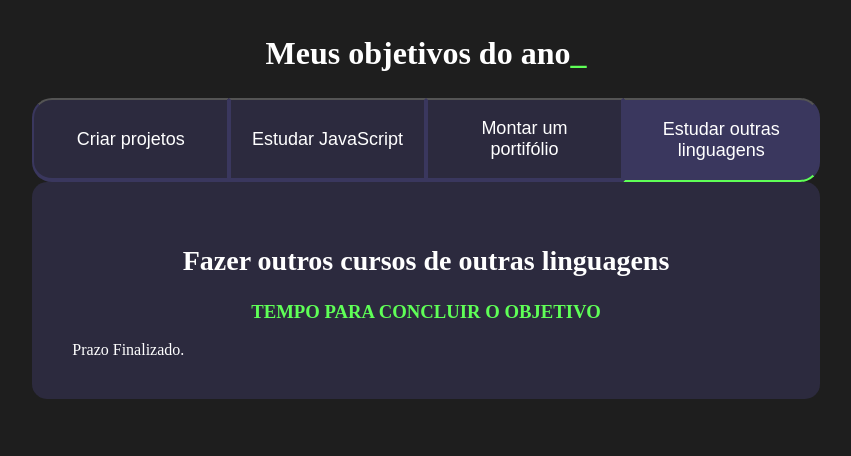
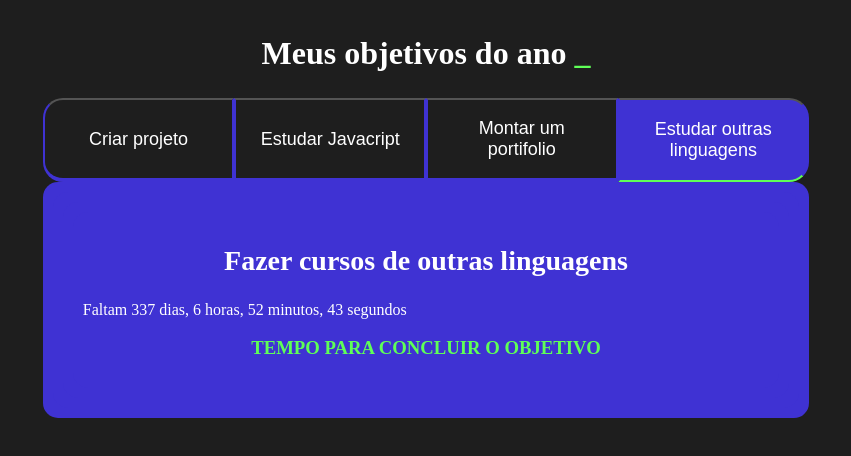
Before and after one commit to vitinnnzl/3j---2024, a plain HTML site: page index.html in a window 1280 px wide. Both pictures are taken after a click on the button "Estudar outras linguagens". Shown: the whole page, without its empty margins (214-1065 px from the left). Drawn offline with Linux system fonts and the light colour scheme.

Commit message:
Add files via upload

```diff
--- a/index.html
+++ b/index.html
@@ -2,57 +2,62 @@
 <html lang="en">
 <head>
     <meta charset="UTF-8">
+    <meta http-equiv="X-UA-Compatible" content="IE=edge">
     <meta name="viewport" content="width=device-width, initial-scale=1.0">
     <title>Meus objetivos do ano</title>
     <link rel="stylesheet" href="style.css">
 </head>
 <body>
     <section class="conteudo-principal">
-        <h2 class="titulo-principal">Meus objetivos do ano<span>_</span> </h2>
+        <h2 class="titulo-principal">Meus objetivos do ano <span>_</span></h2>
        <div class="conteudo">
         <div class="botoes">
-                <button class="botao">Criar projetos</button>
-                <button class="botao">Estudar JavaScript</button>
-                <button class="botao">Montar um portifólio</button>
+            <button class="botao">Criar projeto</button>
+            <button class="botao">Estudar Javacript</button>
+            <button class="botao">Montar um portifolio</button>
             <button class="botao">Estudar outras linguagens</button>
         </div>
-            <div class="abas-textos">
-                <div class="aba-conteudo">
-                    <h2 class="aba-conteudo-titulo-principal">
-                        Criar 3 projetos usando JavaScript
+        <div class = "abas-textos">
+             <div class = "aba-conteudo">
+                <h2 class = "aba-conteudo-titulo-principal">
+                    Criar 3 projetos usando Javacript
                 </h2>
-                    <h3 class="aba-conteudo-titulo-secundario">
+                <h3 class = "aba-conteudo-titulo-secundario">
                     TEMPO PARA CONCLUIR O OBJETIVO
                 </h3>
                 <div class="contador"></div>
             </div>
-                <div class="aba-conteudo">
-                    <h2 class="aba-conteudo-titulo-principal">
-                        Fazer 5 cursos de JavaScript
-                        <!-- Mudei o texto aqui -->
+            <div class = "abas-textos">
+                <div class = "aba-conteudo">
+                   <h2 class = "aba-conteudo-titulo-principal">
+                       Fazer 5 cursos de Javacript
                    </h2>
-                    <h3 class="aba-conteudo-titulo-secundario">
+                   <h3 class = "aba-conteudo-titulo-secundario">
                        TEMPO PARA CONCLUIR O OBJETIVO
                    </h3>
                    <div class="contador"></div>
                </div>
-                <div class="aba-conteudo">
-                    <h2 class="aba-conteudo-titulo-principal">
-                        Colocar no meu portifólio meus 3 novos projetos
+               <div class = "abas-textos">
+                <div class = "aba-conteudo">
+                   <h2 class = "aba-conteudo-titulo-principal">
+                       Colar no meu portifolio meus 3 novos projetos
                    </h2>
-                    <h3 class="aba-conteudo-titulo-secundario">
+                   <h3 class = "aba-conteudo-titulo-secundario">
                        TEMPO PARA CONCLUIR O OBJETIVO
                    </h3>
                    <div class="contador"></div>
                </div>
-                <div class="aba-conteudo">
-                    <h2 class="aba-conteudo-titulo-principal">
-                        Fazer outros cursos de outras linguagens
+               <div class = "abas-textos">
+                <div class = "aba-conteudo">
+                   <h2 class = "aba-conteudo-titulo-principal">
+                       Fazer cursos de outras linguagens
                    </h2>
-                    <h3 class="aba-conteudo-titulo-secundario">
+                   <div class="contador"></div>
+                   <h3 class = "aba-conteudo-titulo-secundario">
                        TEMPO PARA CONCLUIR O OBJETIVO
                    </h3>
                    <div class="contador"></div>
+
                </div>
          </div>
        </div>
--- a/main.js
+++ b/main.js
@@ -1,46 +1,51 @@
-
 const botoes = document.querySelectorAll(".botao");
 const conteudo = document.querySelectorAll(".aba-conteudo");
 const tempo = document.querySelectorAll(".contador");
-tempo[0].textContent = "mah"
-const tempoObjetivo1 = new Date(2025,06,25,59,59);
-const tempoObjetivo2 = new Date(2025,06,25,59,59);
-const tempoObjetivo3 = new Date(2025,06,25,59,59);
-const tempoObjetivo4 = new Date(2023,06,23,59,59);
+tempo[0].textContent="Olá";
+const tempoObjetivo1 = new Date (2025, 03, 15, 15, 00);
+const tempoObjetivo2 = new Date (2025, 11, 29, 23, 00);
+const tempoObjetivo3 = new Date (2024, 03, 16, 30, 00);
+const tempoObjetivo4 = new Date (2025, 06, 04, 17, 45);
 
 function calculaTempo(tempoObjetivo){
-const agora = new Date();
+    const agora = new Date()
 let segundos;
-let minuto;
+let minutos;
 let horas;
 let dias;
 
-segundos = Math.floor((tempoObjetivo-agora)/1000);
-minutos = Math.floor(segundos/60);
-horas = Math.floor(minutos/60);
-dias = Math.floor(horas/24);
+segundos=Math.floor((tempoObjetivo-agora)/1000)
+minutos=Math.floor(segundos/60)
+horas=Math.floor(minutos/60)
+dias=Math.floor(horas/24)
 
-segundos= segundos%60
-minutos= minutos %60
-horas= horas%24
+segundos = segundos%60
+minutos = minutos%60
+horas = horas%24
+if(segundos >=0){
+    return `Faltam ${dias} dias, ${horas} horas, ${minutos} minutos, ${segundos} segundos`
+} else {
+    return `Prazo finalizado!`
+}
 
-if (segundos >= 0){
-return `Faltam ${dias} dias, ${horas} horas,${minutos} minutos, ${segundos} segundos,`
-} else {
-    return 'Prazo Finalizado.'
+
 }
-}
+
 
 tempo[0].textContent = calculaTempo(tempoObjetivo1);
 tempo[1].textContent = calculaTempo(tempoObjetivo2);
 tempo[2].textContent = calculaTempo(tempoObjetivo3);
-tempo[3].textContent = calculaTempo(tempoObjetivo4);
+tempo[3].textContent = calculaTempo(tempoObjetivo4)
 
+
+
+
+console.log(tempo);
 for(let i = 0; i < botoes.length ; i++){
-    botoes[i].onclick = function(){
-        for (let j = 0 ; j < botoes.length ; j++){
+    botoes[i].onclick = function() {
+        for (j=0;j<botoes.length;j++){
             botoes[j].classList.remove("ativo");
-            conteudo[j].classList.remove("ativo")
+            conteudo[j].classList.remove("ativo");
         }
         botoes[i].classList.add("ativo")
         conteudo[i].classList.add("ativo")
--- a/style.css
+++ b/style.css
@@ -1,32 +1,32 @@
-:root{
+:root {
     --cor-de-fundo: #1e1e1e;
     --verde: #5FFF57;
     --branco: #FFFFFF;
-    --botao-ativo: #3A375E;
-    --botao-inativo: rgba(58,55,94,0.5);
-    --texto-fundo: rgba(58,55,94,0.3);
+    --botao-ativo: #3f32d3;
+    --botao-inativo: rgba(58,55,94,0,5);
+    --texto-fundo: rgba(58,55,94,0,3);
 }
 
 *{
-    color: var(--branco);
+    color: #FFFFFF;
 }
 
+body{
+    background-color: var(--cor-de-fundo);
+}
 span{
     color: var(--verde);
 }
-body{
-    background-color: var(--cor-de-fundo);
-}
+
 .conteudo-principal{
     display: flex;
     flex-direction: column;
     justify-content: center;
     align-items: center;
     max-width: 1200px;
-    width: 100%;
     margin: 0 auto;
+}
 
-}
 
 .titulo-principal{
     text-align: center;
@@ -34,65 +34,67 @@ body{
     font-size: 32px;
 }
 
+.botoes{
+    display: block;
+}
+
 .botao{
     background-color: var(--botao-inativo);
-    color: white;
+    color: #FFFFFF;
     display: flex;
     justify-content: center;
-    /*Determina a posição horizontal no display flex*/
     align-items: center;
-    /*Determina a posição vertical no display flex*/
     width: 100%;
     font-size: 18px;
-    /*Controla o tamanho da fonte*/
-    padding: 1em ;
-    /* Um afastamento interno */
+    padding: 1em;
     border-bottom: 4px solid var(--botao-ativo);
     border-left: 2px solid var(--botao-ativo);
     border-right: 2px solid var(--botao-ativo);
 }
-.botoes{
- display: block;
-}
+
 .botao:first-child{
     border-radius: 20px 20px 0 0;
 }
 
 .botao:last-child{
-    border-radius: 0px 0px 20px 20px;
+    border-radius:0 0 20px 20px;
 }
-.botao.ativo{
+ .botao.ativo{
     background-color: var(--botao-ativo);
-    border-bottom: 2px solid var(--verde) ;
+    border-bottom: 2px solid var(--verde);
 }
-
 .aba-conteudo{
     display: none;
 }
 .aba-conteudo.ativo{
     display: block;
 }
+
 .abas-textos{
-    background-color: var(--botao-inativo);
-    padding: 40px;
-    border-radius: 15px;
+    background-color: #3f32d3;
+    padding: 10px;
+    border-radius: 15px 15px 15px 15px;
 }
+
 .aba-conteudo-titulo-principal{
     font-size: 28px;
     text-align: center;
 }
+
 .aba-conteudo-titulo-secundario{
     text-align: center;
-    color: var(--verde);
+    color: #5FFF57;
     text-transform: uppercase;
 }
-@media screen and (min-width: 700px){
+
+@media screen and (min-width:700px){
     .botoes{
         display: flex;
     }
     .botao:first-child{
         border-radius: 20px 0 0 20px;
     }
+
     .botao:last-child{
         border-radius: 0 20px 20px 0;
     }
--- /dev/null
+++ b/styles.css
@@ -0,0 +1,61 @@
+:root{
+--cor-de-fundo: black;
+--verde: #5fff57;
+--branco: #FFFFFF;
+--botao-ativo: #3A3757;
+--botao-inativo: rgba(58,55,94,0.5);
+--texo-fundo: rgba(58,55,94,0,3);
+}
+
+*{
+background-color: var(--cor-de-fundo);
+color:var(--branco);
+}
+
+.conteudo-principal{
+    display: flex;
+    flex-direction: column;
+    justify-content: center;
+    align-items: center;
+    width: 100%;
+    font-size: 18px;
+    padding: 1em;
+}
+
+.titulo-principal{
+    text-align: center;
+    width: 100%;
+    font-size: 32px;
+}
+.botoes{
+    display:block;
+}
+.botao{
+    background-color: var(--botao-inativo);
+    color: white;
+    display: flex;
+    justify-content: center;
+    align-items: center;
+    width: 100%;
+    font-size: 18px;
+    padding: 1em;
+    border-bottom: 4px solid var(--botao-ativo);
+    border-left: 2px solid var(--botao-ativo);
+    border-right: 2px solid var(--botao-ativo);
+}
+
+.botao:first-child{
+    border-radius: 0px 0px 20px 20px;
+}
+.botao:last-child{
+    border-radius: 0 0 20px 20px;
+   }
+@media screen and (min-width: 700px){
+    .botoes{
+        display: flex;
+    }
+
+   }
+
+
+}
```
Also changed, not shown: 2 other files. Lines whose indentation alone changed are shown as unchanged.
